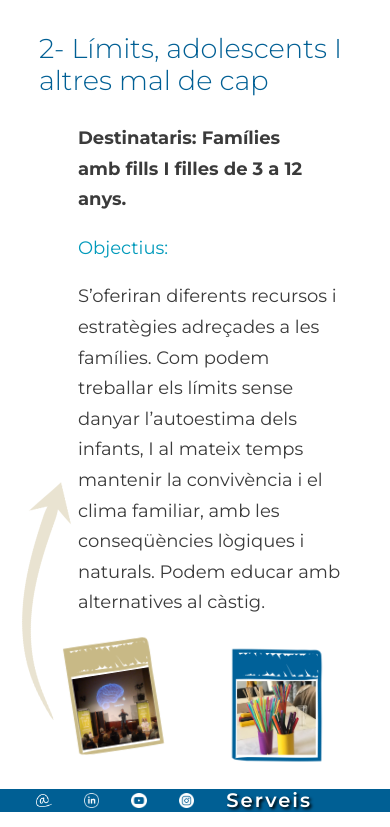
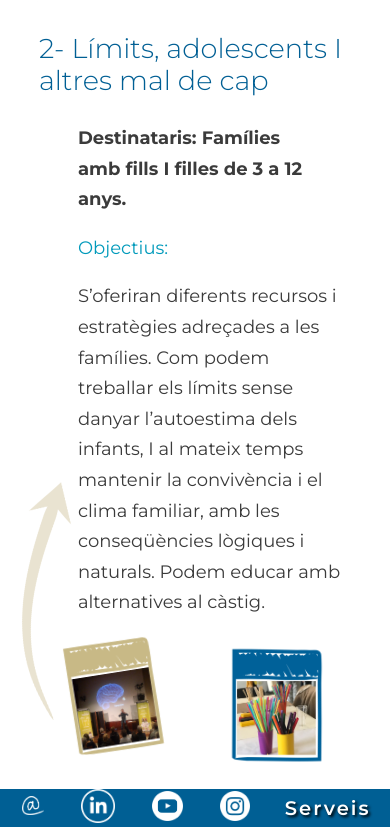
Before and after one commit to devlitus/vite-roger, a React (Vite) app: page /family in a window 390 px wide. Shown: the part 1392-2219 px from the top of the page. Built offline with nearby package versions, Linux system fonts and the light colour scheme; a web font is replaced by a local one.

Commit message:
Component Footer
refactor

```diff
--- a/src/components/footer/Footer.jsx
+++ b/src/components/footer/Footer.jsx
@@ -5,26 +5,34 @@ export const Footer = ({ background }) => {
   return (
     <footer className="footer" style={{ backgroundColor: background }}>
       <div className="footer-content">
+        <a href="mailto:rogerllopart@rogerllopart.net" target="_blank">
           <IconSocial
             className="image-social"
             src="/assets/resources/emailClar.png"
             alt="email"
           />
+        </a>
+        <a href="">
           <IconSocial
             className="image-social"
             src="/assets/resources/linkedinClar.png"
             alt="linkedin"
           />
+        </a>
+        <a href="">
           <IconSocial
             className="image-social"
             src="/assets/resources/youtubeClar.png"
             alt="youtube"
           />
+        </a>
+        <a href="">
           <IconSocial
             className="image-social"
             src="/assets/resources/instagramClar.png"
             alt="instagram"
           />
+        </a>
         <p className="text-service">Serveis</p>
       </div>
     </footer>
--- a/src/components/footer/footer.css
+++ b/src/components/footer/footer.css
@@ -1,38 +1,30 @@
 .footer {
-  width: 100%;
   margin-top: 4rem;
   background-color: var(--primaryColor);
 }
-.footer-bissnes {
-  width: 100%;
-  margin-top: 4rem;
-  background-color: var(--senaryColor);
-}
-.footer-training {
-  width: 100%;
-  margin-top: 4rem;
-  background-color: var(--septenaryColor);
-}
 
 .footer-content {
-  width: 80%;
-  height: 6vw;
-  /* overflow: hidden; */
+  width: 50%;
+  /* height: 6vw; */
+  margin: auto;
   display: flex;
   flex-flow: row nowrap;
   justify-content: flex-end;
   align-items: center;
   gap: 2rem;
 }
-
+.footer-content a {
+  width: max-content;
+  text-align: center;
+}
 .image-social {
-  width: 5%;
+  width: 85%;
   object-fit: cover;
 }
 
 .text-service {
+  margin: 0;
   color: #fff;
-  font-size: 1.5rem;
   letter-spacing: 2px;
   font-weight: var(--fontWeightSemiBold);
   font-size: clamp(var(--fontSize), 5vw, 5vw);
@@ -42,4 +34,7 @@
   .footer {
     margin-top: 2rem;
   }
+  .footer-content {
+    width: 90vw;
+  }
 }
```
Lines whose indentation alone changed are shown as unchanged.
